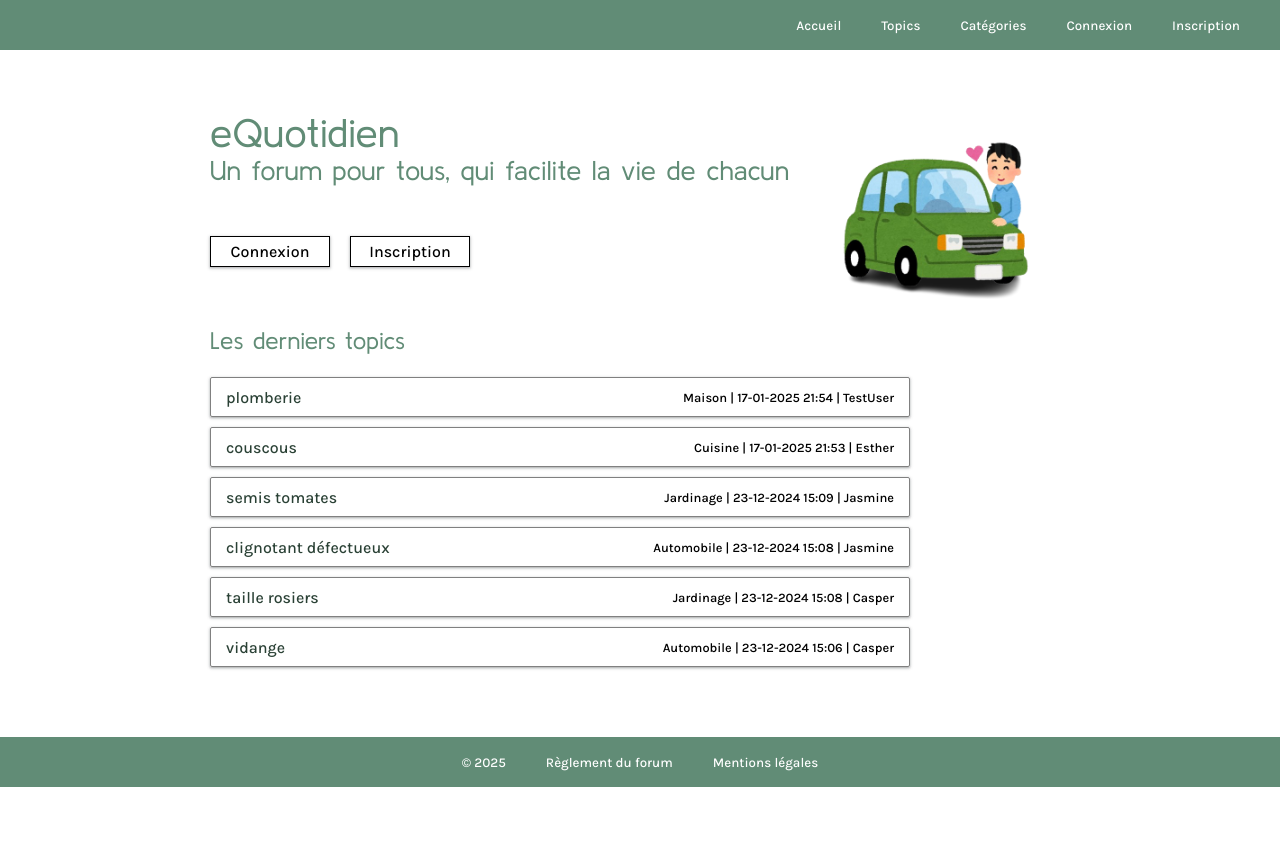
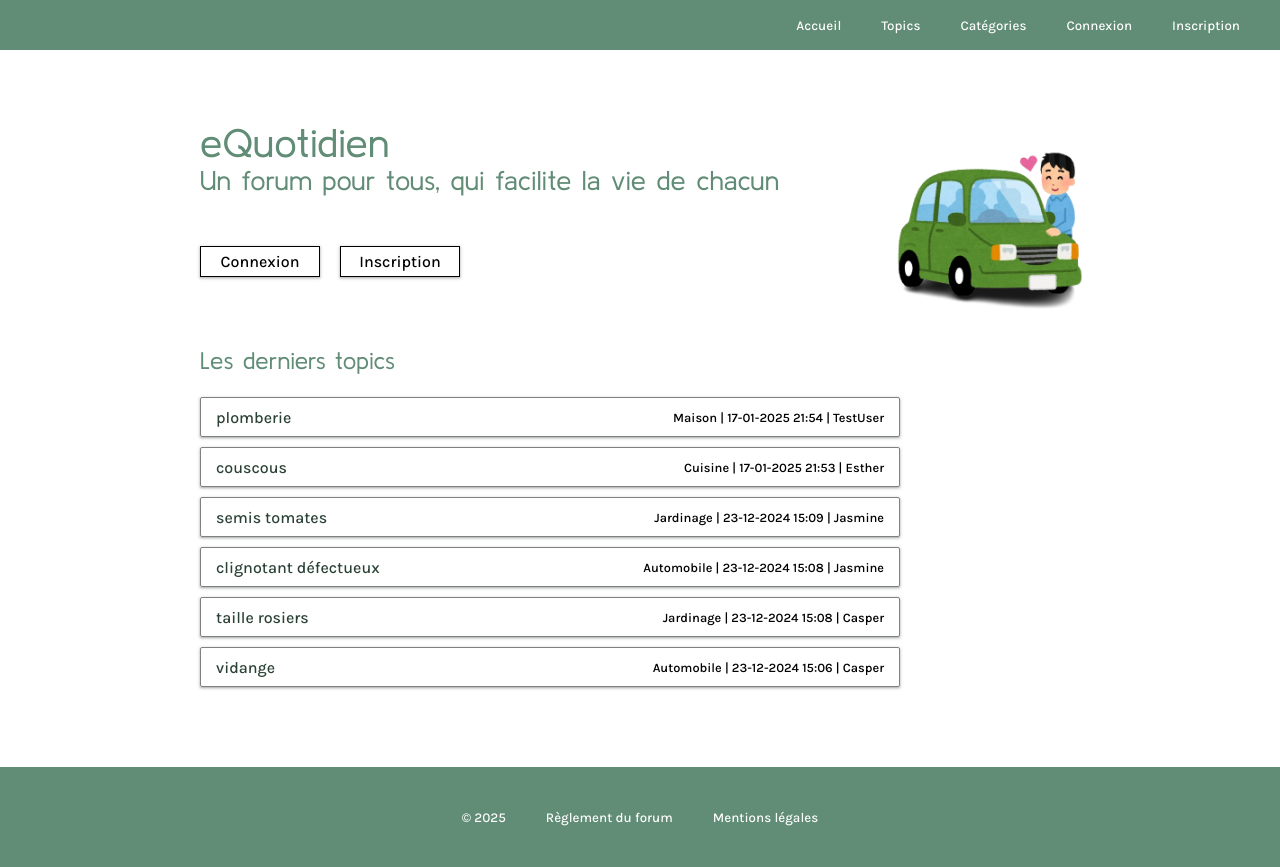
Before and after one commit to Estherlvn/Projet_Forum-MVC, a PHP site: page / in a window 1280 px wide. Before the commit the page ends 787 px from the top, so only its background shows below. Run offline with PHP 8.4, Linux system fonts and the light colour scheme; data comes from the database, SQL or seed files in the repository; data that the repository does not hold is empty; some libraries are stand-ins or nearby versions; some web fonts are replaced.

Commit message:
correction display flex forum

```diff
--- a/Forum_Framework_Elan/public/css/style.css
+++ b/Forum_Framework_Elan/public/css/style.css
@@ -2,6 +2,17 @@
   margin: 0;
   padding: 0;
   box-sizing: border-box;
+}
+
+body {
+  height: 100vh;
+}
+
+#wrapper {
+  min-height: 100%;
+  display: flex;
+  flex-direction: column;
+  justify-content: space-between;
 }
 
 /******* HOMEPAGE *******/
@@ -28,7 +39,6 @@
 .homeS1 {
   display: flex;
   flex-direction: column;
-  margin: 60px;
   font-family: "Kulim Park", serif;
   font-weight: 550;
 }
@@ -51,33 +61,36 @@
   max-width: 300px;
   height: auto;
   margin-top: 20px;
-  margin-left: 45%;
+  margin-left: 50%;
   position: absolute;
 }
 
 .sectionCat {
-  margin: 60px;
+  display: flex;
+  margin: 20px 0 50px 0;
 }
 
-/* .sectionCat h3 {
-  font-size: 1.5em;
-  font-family: "Kulim Park", serif;
-  margin-bottom: 20px;
-} */
-
 .homeCat {
-  width: 500px;
+  text-align: center;
+  width: 16%;
   margin-top: 50px;
   margin-right: 20px;
   text-decoration: none;
   color: white;
   border: solid rgb(73, 71, 71) 0.5px;
   font-family: "Karla", serif;
+  font-size: 1.2em;
   background-image: url("../img/planche.png");
   border-radius: 2px;
   padding: 10px 30px;
   box-shadow: rgba(60, 64, 67, 0.3) 0px 1px 2px 0px,
     rgba(60, 64, 67, 0.15) 0px 1px 3px 1px;
+  transition: transform 0.3s ease;
+}
+
+.homeCat:hover {
+  transform: scale(1.02);
+  cursor: pointer;
 }
 
 #login {
@@ -111,7 +124,9 @@
 /********* FORUM **********/
 
 #forum {
-  margin: 60px 150px;
+  display: flex;
+  flex-direction: column;
+  margin: 70px 200px;
 }
 
 #ListCat {
@@ -366,7 +381,7 @@ h3 {
   display: flex;
   justify-content: center;
   background-color: #618c76;
-  height: 50px;
+  height: 100px;
 }
 
 #footer p {
```
